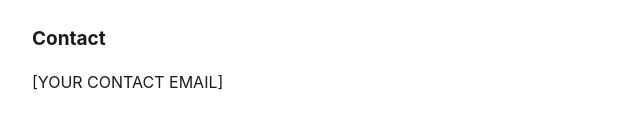
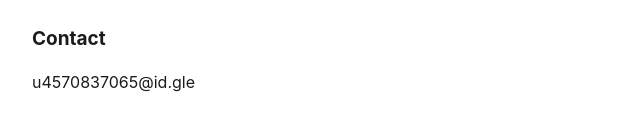
Before and after one commit to Opthelf/Clip_gen-, a plain HTML site: page index.html in a window 1280 px wide. Shown: the part 654-784 px from the top of the page, 248-888 px from the left. Drawn offline with Linux system fonts and the light colour scheme.

Commit message:
Add files via upload

```diff
--- a/index.html
+++ b/index.html
@@ -28,5 +28,5 @@
 <p><a href="terms.html">Terms of Service</a> · <a href="privacy.html">Privacy Policy</a></p>
 
 <h2>Contact</h2>
-<p>[YOUR CONTACT EMAIL]</p>
+<p>u4570837065@id.gle</p>
 </body></html>
```
